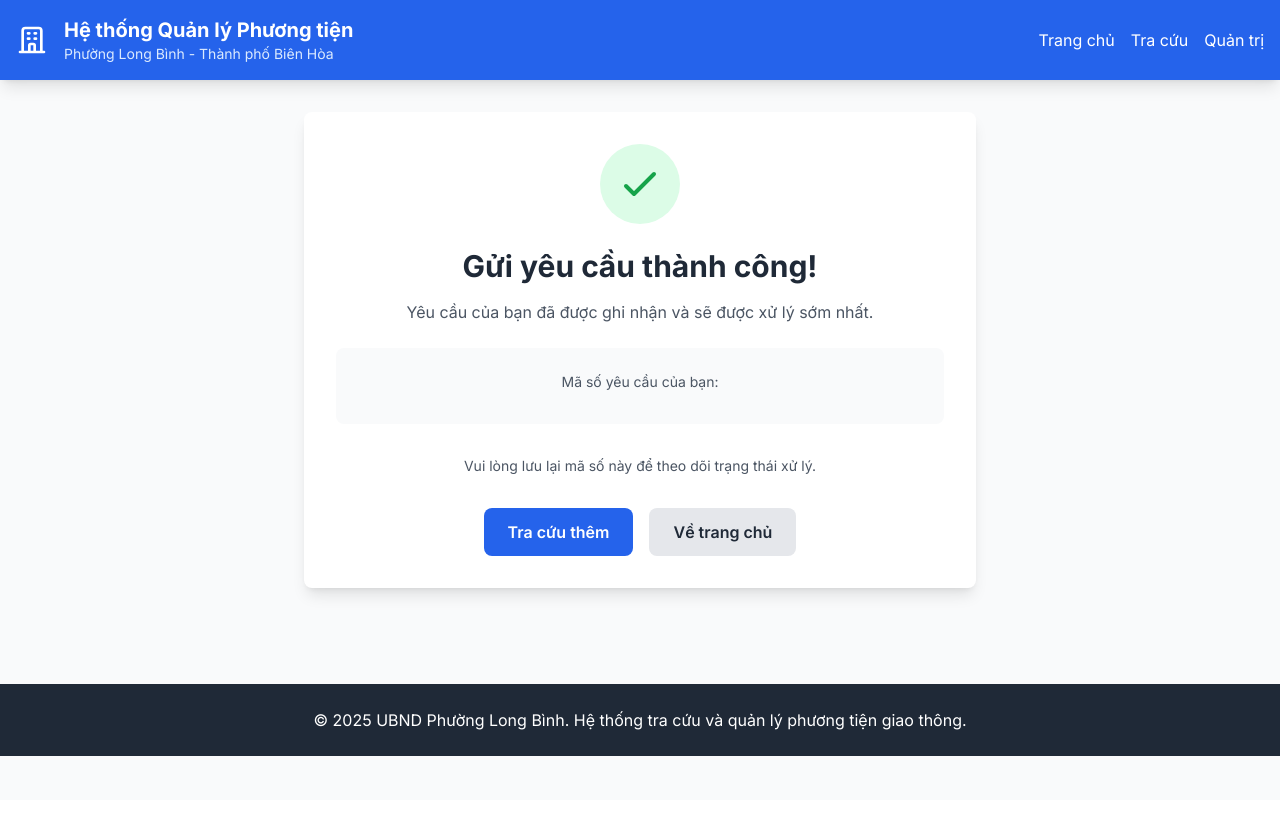
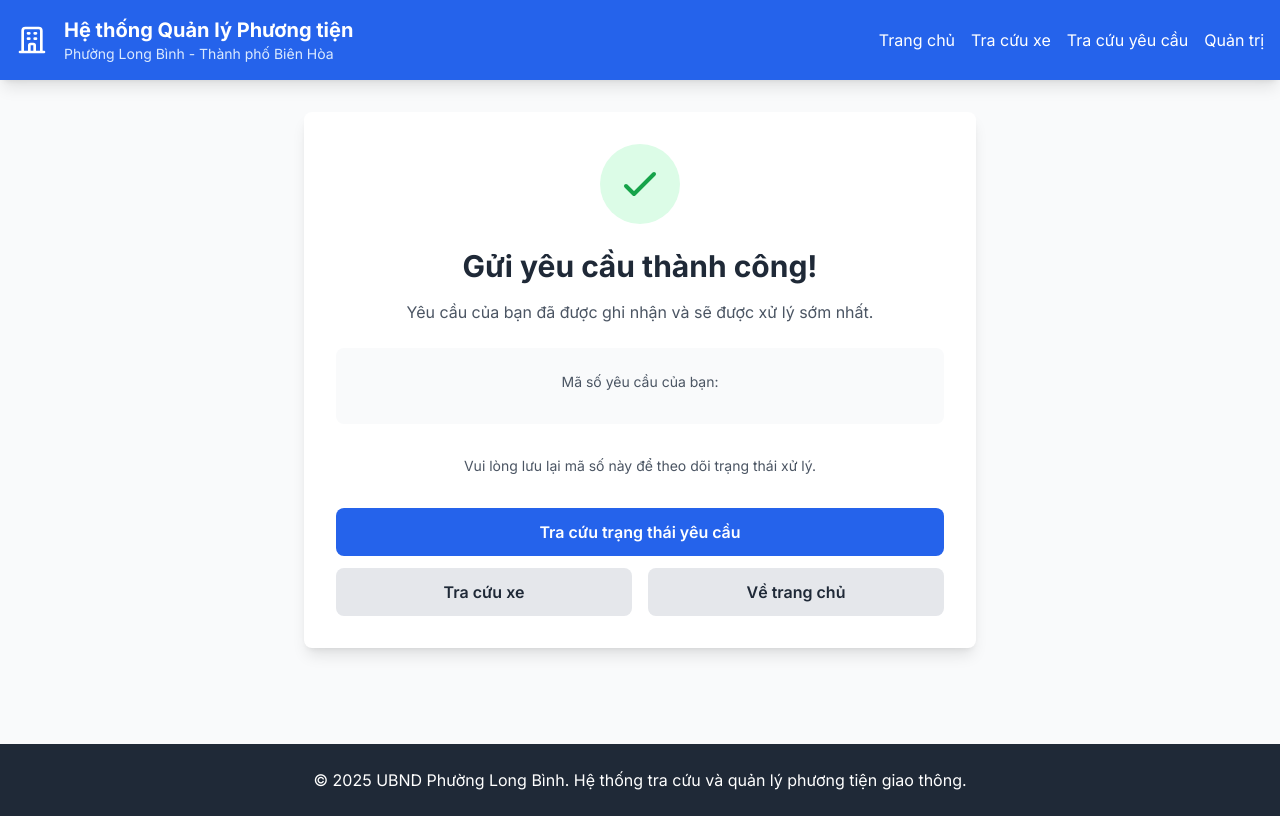
Before and after one commit to gkietle/vehicle-management, a FastAPI app: page /yeu-cau/thanh-cong in a window 1280 px wide. Before the commit the page ends 756 px from the top, so only its background shows below. Run offline with FastAPI, Linux system fonts and the light colour scheme; some libraries are stand-ins or nearby versions.

Commit message:
Add navigation links for request status lookup
- Add "Tra cứu yêu cầu" link in main navigation menu
- Add request lookup card on homepage
- Update success page with direct link to status lookup
- Improve user experience for tracking submitted requests

🤖 Generated with [Claude Code](https://claude.com/claude-code)

Co-Authored-By: Claude <noreply@anthropic.com>

```diff
--- a/app/templates/base.html
+++ b/app/templates/base.html
@@ -34,7 +34,8 @@
                 </div>
                 <div class="flex items-center space-x-4">
                     <a href="/" class="hover:text-blue-200 transition">Trang chủ</a>
-                    <a href="/tra-cuu" class="hover:text-blue-200 transition">Tra cứu</a>
+                    <a href="/tra-cuu" class="hover:text-blue-200 transition">Tra cứu xe</a>
+                    <a href="/tra-cuu-yeu-cau" class="hover:text-blue-200 transition">Tra cứu yêu cầu</a>
                     <a href="/admin/dashboard" class="hover:text-blue-200 transition">Quản trị</a>
                 </div>
             </div>
--- a/app/templates/yeu-cau/success.html
+++ b/app/templates/yeu-cau/success.html
@@ -21,13 +21,18 @@
             Vui lòng lưu lại mã số này để theo dõi trạng thái xử lý.
         </p>
 
-        <div class="flex space-x-4 justify-center">
-            <a href="/tra-cuu" class="px-6 py-3 bg-blue-600 text-white rounded-lg hover:bg-blue-700 transition font-semibold">
-                Tra cứu thêm
+        <div class="flex flex-col space-y-3 justify-center">
+            <a href="/tra-cuu-yeu-cau" class="px-6 py-3 bg-blue-600 text-white rounded-lg hover:bg-blue-700 transition font-semibold">
+                Tra cứu trạng thái yêu cầu
             </a>
-            <a href="/" class="px-6 py-3 bg-gray-200 text-gray-800 rounded-lg hover:bg-gray-300 transition font-semibold">
-                Về trang chủ
-            </a>
+            <div class="flex space-x-4">
+                <a href="/tra-cuu" class="flex-1 px-6 py-3 bg-gray-200 text-gray-800 rounded-lg hover:bg-gray-300 transition font-semibold">
+                    Tra cứu xe
+                </a>
+                <a href="/" class="flex-1 px-6 py-3 bg-gray-200 text-gray-800 rounded-lg hover:bg-gray-300 transition font-semibold">
+                    Về trang chủ
+                </a>
+            </div>
         </div>
     </div>
 </div>
```
Also changed, not shown: app/templates/index.html (+24 -1 lines).
